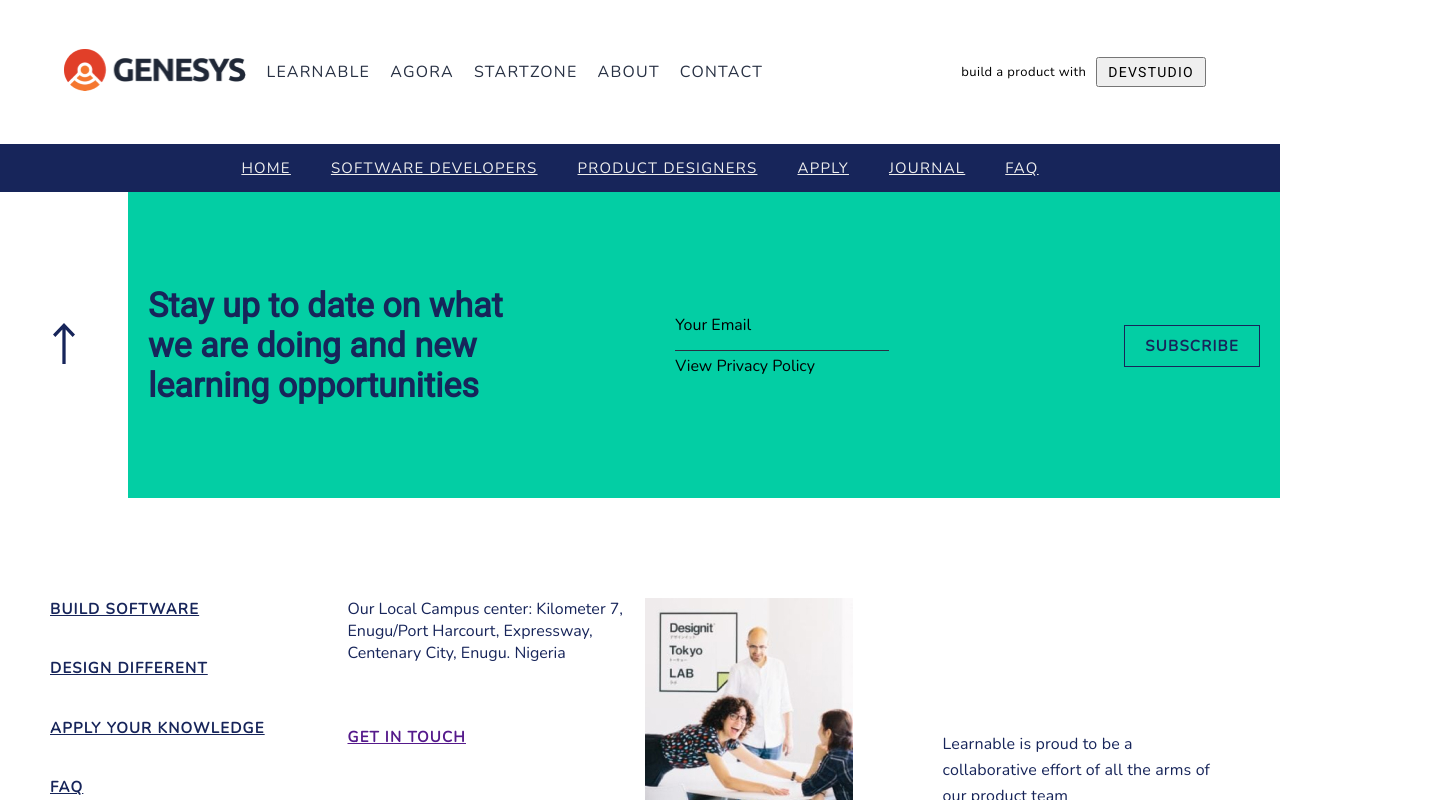
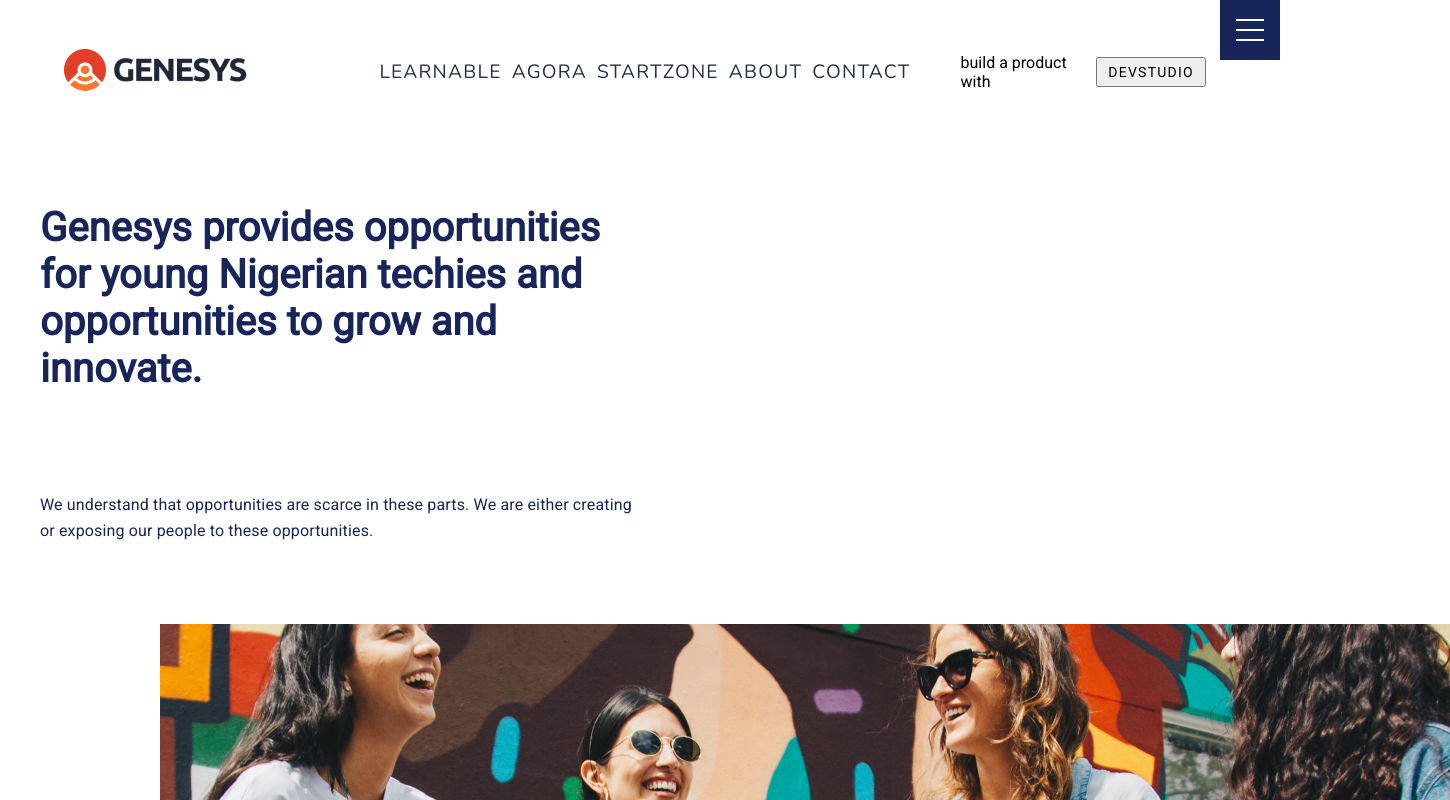
Before and after one commit to Kingscliq/learnable20show, a React (Create React App) app: page / in a window 1280 px wide. Shown: the top 800 px of the page, 1450 px wide, since content can reach past the window. Built offline with nearby package versions, Linux system fonts and the light colour scheme.

Commit message:
work on the mobile navigation

```diff
--- a/src/App.js
+++ b/src/App.js
@@ -17,12 +17,13 @@ function App() {
       {/* <Header/>
       <Todos /> */}
       <NavBar/>
-      <SecondaryNav/>
+      {/* <SecondaryNav/> */}
+       <LandingPage/>
+      {/* <ProductDes/> */}
       <SecondFooter/>
-      {/* <ProductDes/> */}
       {/* <Learnable/> */}
       {/* <SoftDev/> */}
-      {/* <LandingPage/> */}
+
       <Footer/>
     </>
   );
--- a/src/components/Landingpage/LandingPage.jsx
+++ b/src/components/Landingpage/LandingPage.jsx
@@ -6,14 +6,14 @@ function LandingPage() {
         <div>
             <section>
                 <div className="section">
-                    <h3 className ="heading text-primary primary-font">Genesys provides opportunities for young Nigerian techies
+                    <h3 className ="heading text-primary primary-font" id="land-header">Genesys provides opportunities for young Nigerian techies
                         and opportunities to grow and innovate.
                     </h3>
                     <div></div>
 
                 </div>
                 <div className="section">
-                    <p className ="p text-primary primary-font">
+                    <p className ="p text-primary primary-font" id="land-desc">
                         We understand that opportunities are scarce in these parts. We are either creating or exposing our people to these opportunities.
                     </p>
                     <div></div>
@@ -22,15 +22,24 @@ function LandingPage() {
 
             </section>
             <section>
-                <div className="hero-section">
+                <div className="hero-section" id="land-hero">
                     <div>
                         <img src="../images/skip.svg"/>
                     </div>
                     <div>
-                    <img src="../images/Rectangle 36.jpg"/>
-                </div>
+                        <img src="../images/Rectangle 36.jpg"/>
+                    </div>
 
             </div>
+            </section>
+            <section>
+                <div id="land-hero-sm">
+                    <div className="learnableHero">
+                        <div className="tiny-circle bg-tertiary"><i className="fa fa-play text-light"></i></div>
+                        <p className="text-light font-primary">Discover the Learnable Experience</p>
+                    </div>
+
+                </div>
             </section>
 
             <section>
@@ -40,7 +49,7 @@ function LandingPage() {
                     </div>
                     <div className="section-flex-space-between">
                         <h3 className="text-primary font-primary heading">Learnable</h3>
-                            <p className="text-primary font-secondary">
+                            <p className="p text-primary font-secondary">
                                 Every year, young Nigerians are launching new careers in the technology industry. Find out how Genesys is helping them do it.
                             </p>
                     <div><a href="#" className="btn-link text-tertiary">Learn More</a></div>
@@ -55,7 +64,7 @@ function LandingPage() {
                 <div className="section grid-gap-20">
                     <div className="section-column-3">
                         <h3 className="text-primary font-primary heading">Agora</h3>
-                            <p className="text-primary font-secondary">We are reimagining the workplace and how people work. Find out how our co-working spaces can help you enjoy the work that you do.</p>
+                            <p className="p text-primary font-secondary">We are reimagining the workplace and how people work. Find out how our co-working spaces can help you enjoy the work that you do.</p>
                         <div> <a href="#" className="btn-link text-tertiary">Learn More</a></div>
 
                     </div>
@@ -72,7 +81,7 @@ function LandingPage() {
                     </div>
                     <div className="section-column-3">
                         <h3 className="text-primary font-primary heading">StartZone</h3>
-                            <p className="text-primary">The business environment is harsh for early-stage businesses. We can help you rise above it all.</p>
+                            <p className="p text-primary">The business environment is harsh for early-stage businesses. We can help you rise above it all.</p>
                         <div> <a href="#" className="btn-link text-tertiary">Here’s How</a></div>
 
                     </div>
@@ -119,7 +128,7 @@ function LandingPage() {
                     </div>
                         <div className="section-column-3">
                             <h3 className="text-light heading font-primary">The best team in the world</h3>
-                                <p  className="text-light">We work with the most amazing people our industry has to offer. They are really passionate about making a difference</p>
+                                <p  className="p text-light">We work with the most amazing people our industry has to offer. They are really passionate about making a difference</p>
                             <div> <a href="#" className="btn-link text-tertiary">See team</a></div>
                     </div>
                 </div>
--- a/src/components/NavBar/MainNav.js
+++ b/src/components/NavBar/MainNav.js
@@ -1,109 +1,57 @@
 import React, { Component } from 'react';
 import '../../index.css';
-
-
-const navStyle = {
-    display: 'grid',
-    gridTemplateColumns: '1fr 1fr',
-    alignItems: 'center',
-    justifyItems: 'end',
-    height: '144px',
-    margin: 'auto',
-    width: '90%',
-}
-const navLinkStyle ={
-    display: 'inline',
-    margin: '10px',
-}
-
-const fNavStyle ={
-    display: 'flex',
-    justifyContent: 'space-between',
-    alignItems: 'center'
-}
-const sNavStyle = {
-    display: 'flex',
-    // justifyContent: 'space-around',
-    alignItems: 'center',
-    marginLeft: '7px'
-}
-const brand = {
-    height: '42px',
-    width: '182.46823120117188px',
-    left: '0px',
-    top: '0px'
-}
-const navLink = {
-    textDecoration: 'none',
-    fontFamily: 'var(--secondary-font)',
-    color: 'var(--secondary-color)',
-    letterSpacing: '1.25px',
-    textTransform: 'uppercase'
-}
-
-const caption ={
-    fontFamily: 'var(--secondary-font)',
-    fontSize: '13px',
-    lineHeight: '21px',
-    letterSpacing: '0.4px'
-}
-const btn = {
-    fontFamily: 'var(--primary-font)',
-    fontSize: '14px',
-    fontWeight: '500',
-    lineHeight: '16px',
-    letterSpacing: '1.25px',
-    textAlign: 'left',
-    textTransform: 'uppercase',
-    margin: '10px',
-    padding: '5px 10px',
-
-
-}
+import '../../navBar.css'
 
 class MainNav extends Component {
     render() {
         return (
-            <div className = "nav" style={navStyle}>
-                <div className = "fNavSection" style={fNavStyle}>
-                    <div className ="brand" >
-                        <img src="../images/genesys logo.png" style={brand}/>
+            <>
+
+                <nav className="menu-container">
+                    <div className="brand">
+                        <img src="../images/genesys logo.png" className="brand"/>
                     </div>
+                    <div className="main-menu">
+                        <ul>
+                            <li><a href="#">Learnable</a></li>
+                            <li><a href="#">Agora</a></li>
+                            <li><a href="#">Startzone</a></li>
+                            <li><a href="#">About</a></li>
+                            <li><a href="#">Contact</a></li>
+                        </ul>
 
-                    <div className="nav-links" style={navLinkStyle}>
-                        <ul>
-                            <li style={navLinkStyle}><a href="#" style={navLink}>Learnable</a></li>
-                            <li style={navLinkStyle}><a href="#" style={navLink}>Agora</a></li>
-                            <li style={navLinkStyle}><a href="#" style={navLink}>Startzone</a></li>
-                            <li style={navLinkStyle}><a href="#" style={navLink}>About</a></li>
-                            <li style={navLinkStyle}><a href="#" style={navLink}>Contact</a></li>
-                        </ul>
-                    </div>
-                </div>
-                <div className = "sNavSection" style={sNavStyle}>
-                    <p style={caption}>build a product with</p>
-                    <div><button className="btn" style={btn}><a>Devstudio</a></button></div>
 
                     </div>
-
+                    <div id="menu-cta">
+                            <p className="nav-caption">build a product with</p>
+                            <div><button className="btn">Devstudio</button></div>
                     </div>
-
-/* <div class="menu-wrap">
+                    <div class="menu-wrap">
                         <input type="checkbox" class="toggler"/>
                             <div class="hamburger"><div></div></div>
                                 <div class="menu">
                                     <div>
                                         <div>
                                             <ul>
-                            <li><a href="#">Home</a></li>
+                                                <li><a href="#">Learnable</a></li>
+                                                <li><a href="#">Agora</a></li>
+                                                <li><a href="#">Startzone</a></li>
                                                 <li><a href="#">About</a></li>
-                            <li><a href="#">Services</a></li>
                                                 <li><a href="#">Contact</a></li>
                                             </ul>
                                         </div>
                                     </div>
                             </div>
-  </div> */
+                        </div>
+
+
+                </nav>
+
+            </>
+
+
+
+/*  */
 
         )
     }
--- a/src/components/learnable/Learnable.jsx
+++ b/src/components/learnable/Learnable.jsx
@@ -107,7 +107,7 @@ function Learnable() {
             </section>
             <section>
 
-                {/* experinecing Section errors */}
+                {/* Unusual Learning Experience */}
                 <div className="section grid-gap-50">
 
                     <div>
@@ -119,9 +119,6 @@ function Learnable() {
                             </p>
 
                             <p className="text-primary p">Our methods over the years have helped us discover ways to take education out of the classroom. We introduce our interns to learning by experimentation and problem-solving. To us, every task is an opportunity to learn.</p>
-
-
-
 
                     </div>
                 </div>
--- a/src/index.css
+++ b/src/index.css
@@ -125,10 +125,13 @@ code {
 }
 .section{
    display: grid;
-   grid-template-columns: repeat(auto-fit, minmax(20rem, 1fr));
+   grid-template-columns: repeat(auto-fit, minmax(22.813rem, 1fr));
    justify-items: center;
    align-items: center;
    padding: 40px;
+}
+.land-section{
+
 }
 .section-column-2{
   display: grid;
@@ -221,7 +224,7 @@ code {
   z-index: 1;
 }
 
-.menu-wrap .toggler {
+.menu-wrap .toggler{
   position: absolute;
   top: 0;
   right: 0;
@@ -397,7 +400,9 @@ code {
     grid-gap: '20px'
 }
 
-
+.d-none{
+  display: none
+}
 
 .h3{
     font-size: 'var(--primary-font)';
@@ -539,7 +544,7 @@ ul{
   align-items: center;
   justify-content: space-between;
   border-bottom: 1px solid #ccc;
-  padding: 20px
+  padding: 20px;
 }
 footer{
   display: flex;
@@ -569,3 +574,25 @@ footer .social-icons .fa{
   text-transform: uppercase;
 
 }
+#land-hero-sm{
+  display: none;
+}
+/* responsive footer */
+@media only screen and (max-width:768px){
+  .menu-wrap{
+    display: block;
+  }
+  section{
+    display: grid;
+    grid-template-columns: minmax(400px, 1fr);
+}
+  section #land-hero{
+    display: none
+  }
+  #land-hero-sm{
+    display: block
+  }
+  #land-desc{
+    display: none;
+  }
+}
--- /dev/null
+++ b/src/navBar.css
@@ -0,0 +1,61 @@
+.menu-container{
+    display: grid;
+    grid-template-columns: repeat(3, 1fr);
+    justify-items: stretch;
+    align-items: center;
+    height: 144px;
+    width: 90%;
+    margin: auto;
+    grid-gap: 50px;
+}
+.main-menu{
+    display: flex;
+    justify-content: space-between;
+    align-items: center;
+}
+.menu-container .main-menu > ul{
+    list-style-type: none;
+    flex-grow: 3
+}
+.menu-container .main-menu  > ul > li{
+    display: inline;
+    margin-left: 10px;
+}
+.menu-container .main-menu li a{
+    font-size: 1.2rem;
+    font-family: var(--secondary-font);
+    color: var(--secondary-color);
+    text-transform: uppercase;
+    transition: all 1.5s ease-in-out;
+    letter-spacing: 1.25px;
+    text-decoration: none;
+}
+.menu-container .main-menu > li > a:hover{
+
+}
+.btn{
+    font-family: var(--primary-font);
+    font-size: 14px;
+    font-weight: 500;
+    line-height: 16px;
+    letter-spacing: 1.25px;
+    text-align: left;
+    text-transform: uppercase;
+    margin: 10px;
+    padding: 5px 10px;
+}
+.menu-container #menu-cta{
+    display: flex;
+    align-items: center;
+    justify-content: space-around;
+}
+
+
+@media(max-width: 768px){
+    .main-menu{
+        display: none;
+    }
+    #menu-cta{
+        display: none;
+    }
+}
```
Lines whose indentation alone changed are shown as unchanged.
